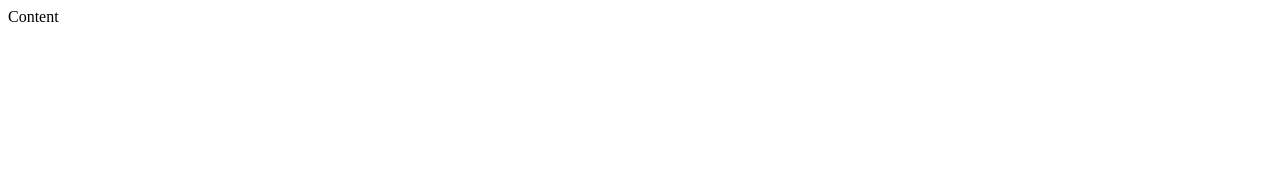
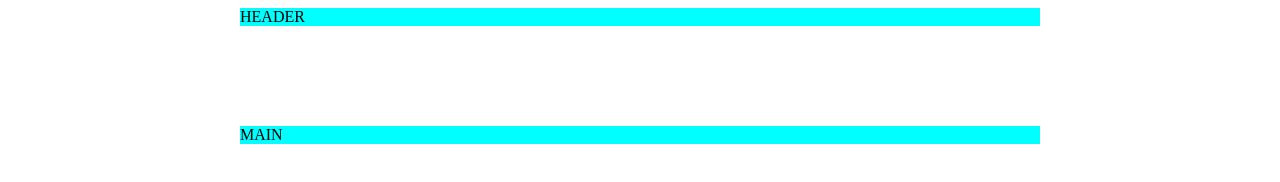
Before and after one commit to Nuotaikos/5-mergaite, a website: page index.html in a window 1280 px wide. Drawn offline with Linux system fonts and the light colour scheme.

Commit message:
Fixed width containers

```diff
--- a/index.html
+++ b/index.html
@@ -5,8 +5,15 @@
     <meta http-equiv="X-UA-Compatible" content="IE=edge">
     <meta name="viewport" content="width=device-width, initial-scale=1.0">
     <title>MERGAITĖ</title>
+    <link rel="stylesheet" href="./main.css">
+
 </head>
 <body>
-    Content
+    <header>
+        HEADER
+    </header>
+    <main>
+        MAIN
+    </main>
 </body>
 </html>
--- /dev/null
+++ b/main.css
@@ -0,0 +1,9 @@
+header,
+main {
+    background-color: aqua;
+    width: 800px;
+    margin-left: calc(50% - 400px);
+}
+main {
+    margin-top: 100px
+}
```
